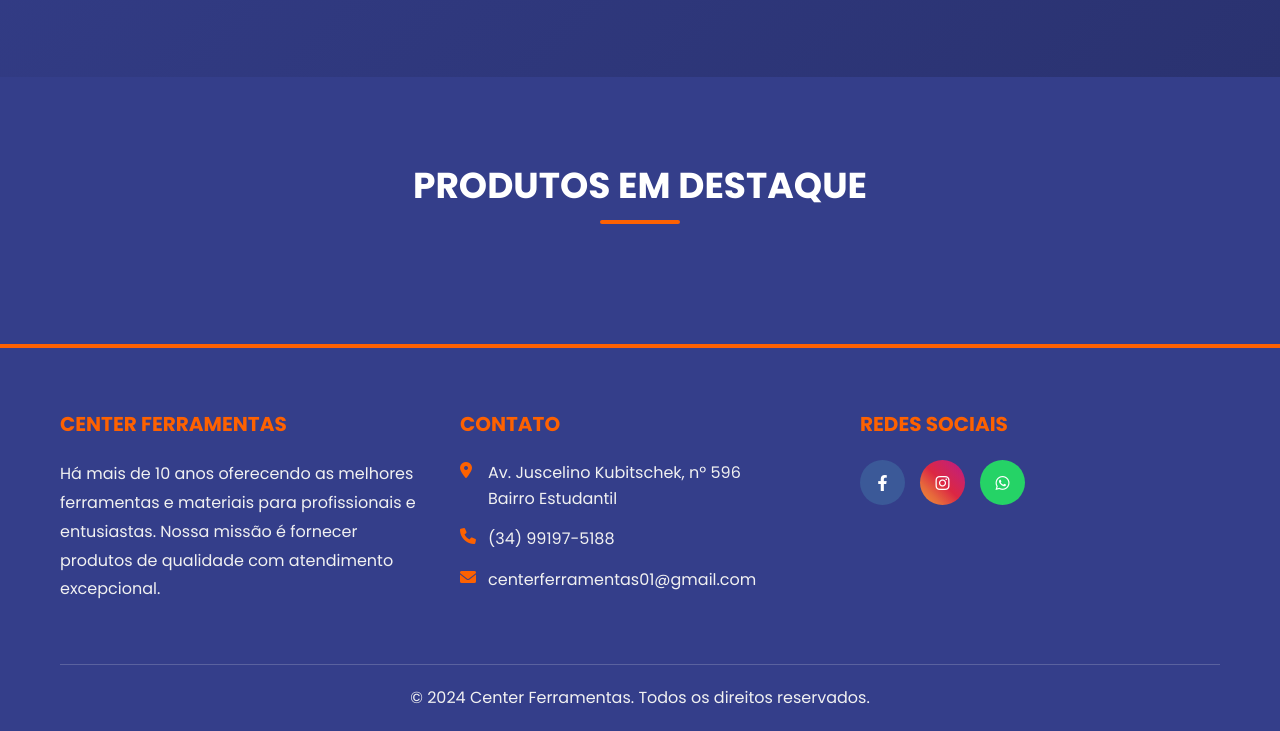
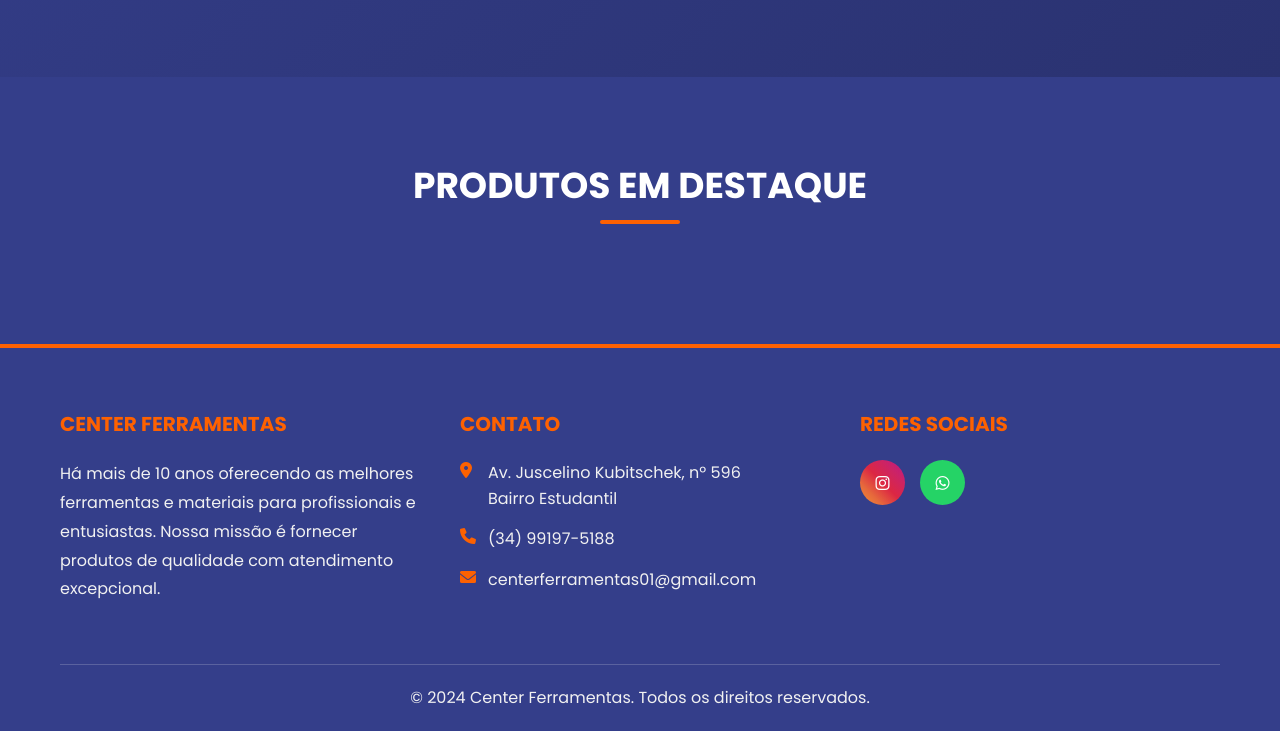
Before and after one commit to Javorka896/Trabalho-Extensionista_SI, a plain HTML site: page index.html in a window 1280 px wide. Shown: the part 1001-1732 px from the top of the page. Drawn offline with Linux system fonts and the light colour scheme.

Commit message:
link do zap e insta

```diff
--- a/index.html
+++ b/index.html
@@ -180,13 +180,10 @@
                 <div class="footer-section">
                     <h4>REDES SOCIAIS</h4>
                     <div class="social-icons">
-                        <a href="#" class="social-icon facebook">
-                            <i class="fab fa-facebook-f"></i>
-                        </a>
-                        <a href="#" class="social-icon instagram">
+                        <a href="#" class="social-icon instagram" onclick="window.location.href='https://www.instagram.com/centerferramentas'">
                             <i class="fab fa-instagram"></i>
                         </a>
-                        <a href="#" class="social-icon whatsapp">
+                        <a href="#" class="social-icon whatsapp" onclick="window.location.href='https://api.whatsapp.com/send?phone=5534991975188&text=Ol%C3%A1%20Center%20Ferramentas!%20Gostaria%20de%20mais%20informa%C3%A7%C3%B5es.'">
                             <i class="fab fa-whatsapp"></i>
                         </a>
                     </div>
```
